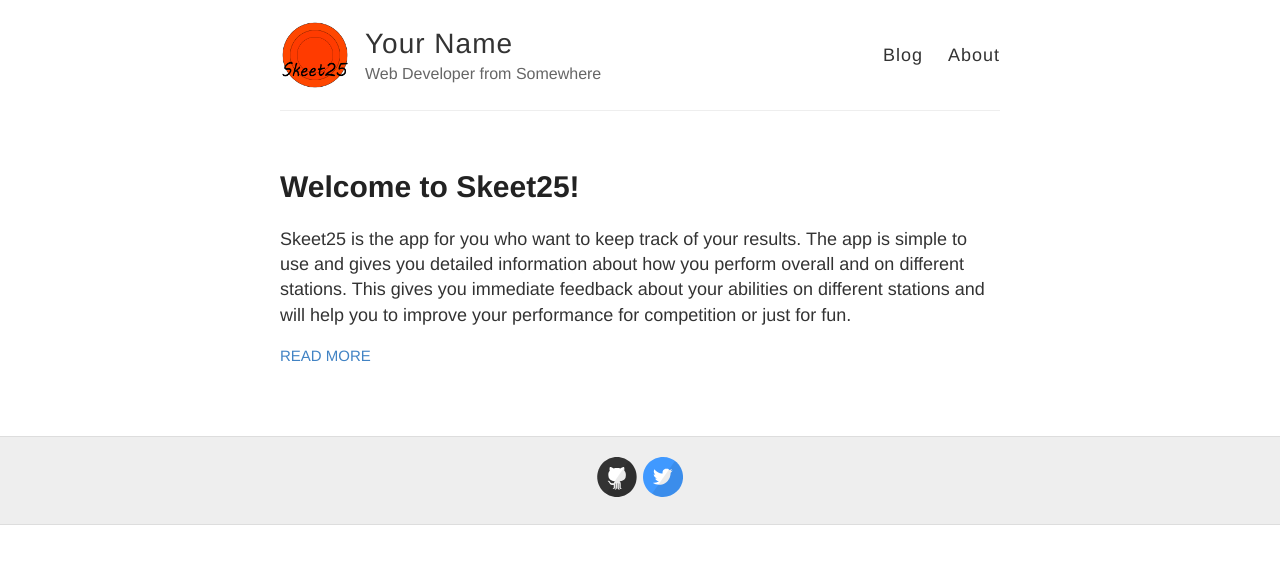
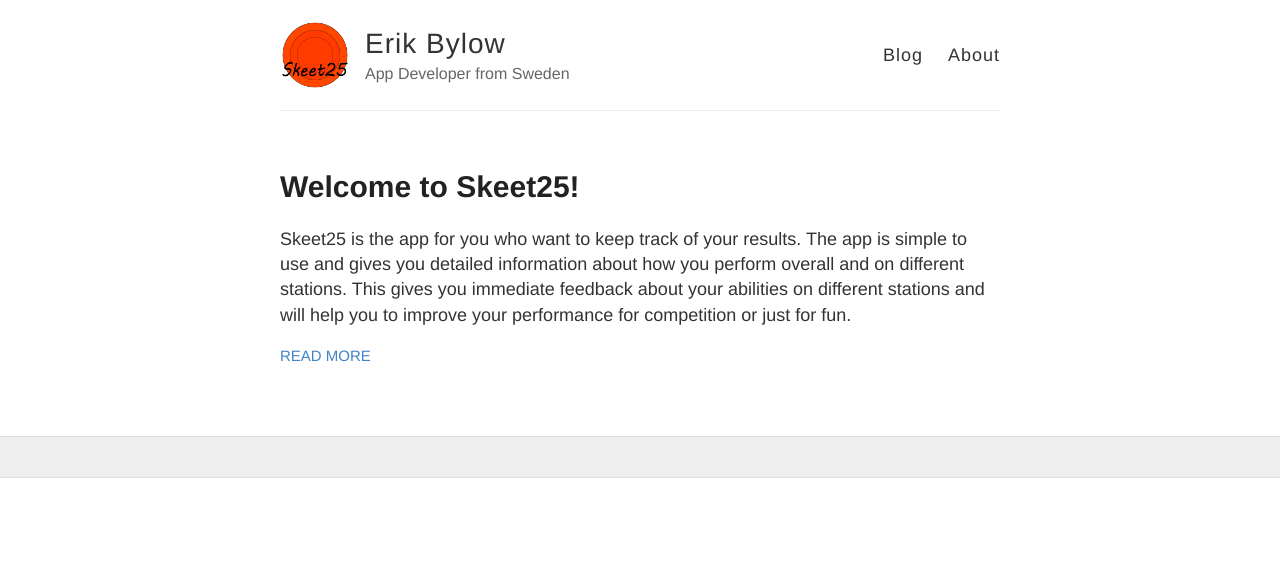
Before and after one commit to bylowerik/bylowerik.github.io, a Jekyll site: the page built from index.html, in a window 1280 px wide. Shown: the top 564 px of the page. Built offline with Jekyll 4.4.1, drawn with Linux system fonts in a browser that asks for light colours; Markdown is read by kramdown in place of the engine named in the settings.

Commit message:
add config

```diff
--- a/_config.yml
+++ b/_config.yml
@@ -3,10 +3,10 @@
 #
 
 # Name of your site (displayed in the header)
-name: Your Name
+name: Erik Bylow
 
 # Short bio or description (displayed in the header)
-description: Web Developer from Somewhere
+description: App Developer from Sweden
 
 # URL of your avatar or profile pic (you could use your GitHub profile pic)
 avatar: https://raw.githubusercontent.com/bylowerik/bylowerik.github.io/master/images/skeet25iconGooglePlay.png
@@ -21,12 +21,12 @@ footer-links:
   email:
   facebook:
   flickr:
-  github: barryclark/jekyll-now
+  github:
   instagram:
   linkedin:
   pinterest:
   rss: # just type anything here for a working RSS icon
-  twitter: jekyllrb
+  twitter: #jekyllrb
   stackoverflow: # your stackoverflow profile, e.g. "users/50476/bart-kiers"
   youtube: # channel/<your_long_string> or user/<user-name>
   googleplus: # anything in your profile username that comes after plus.google.com/
```
